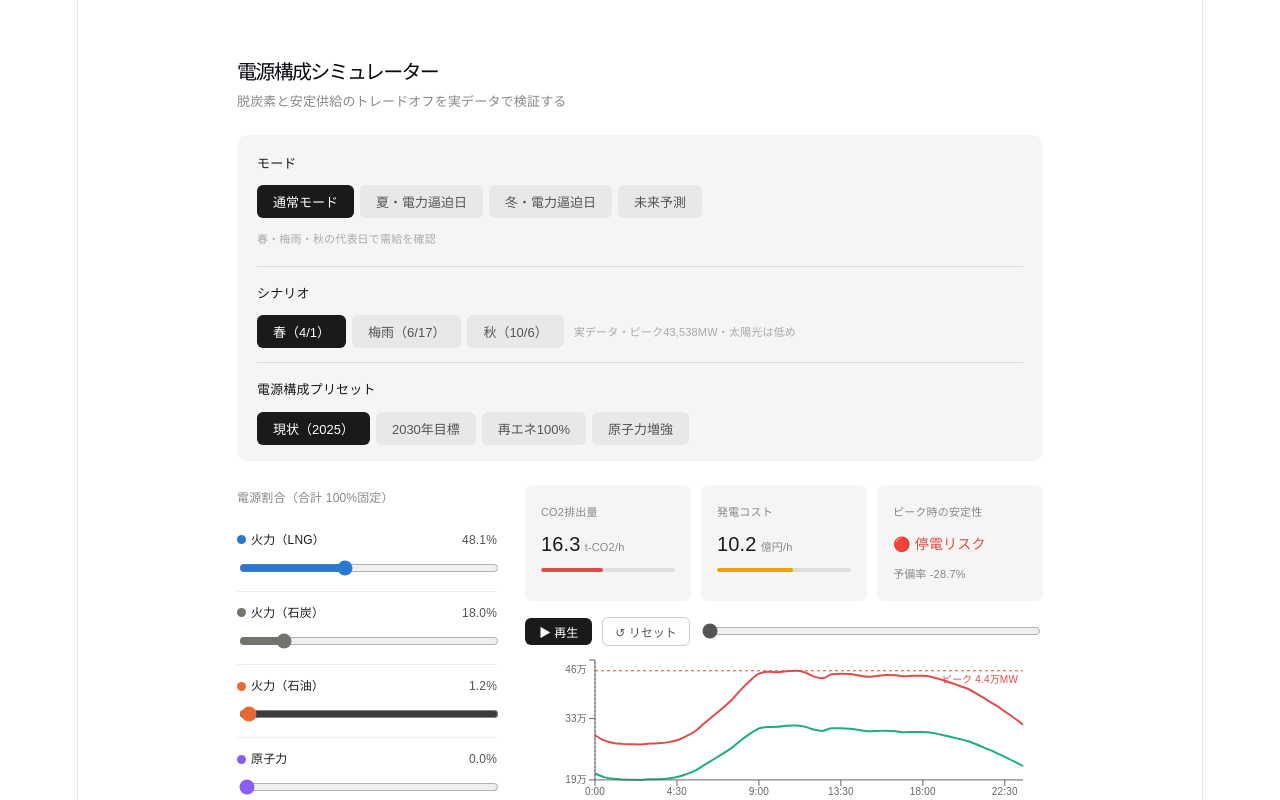
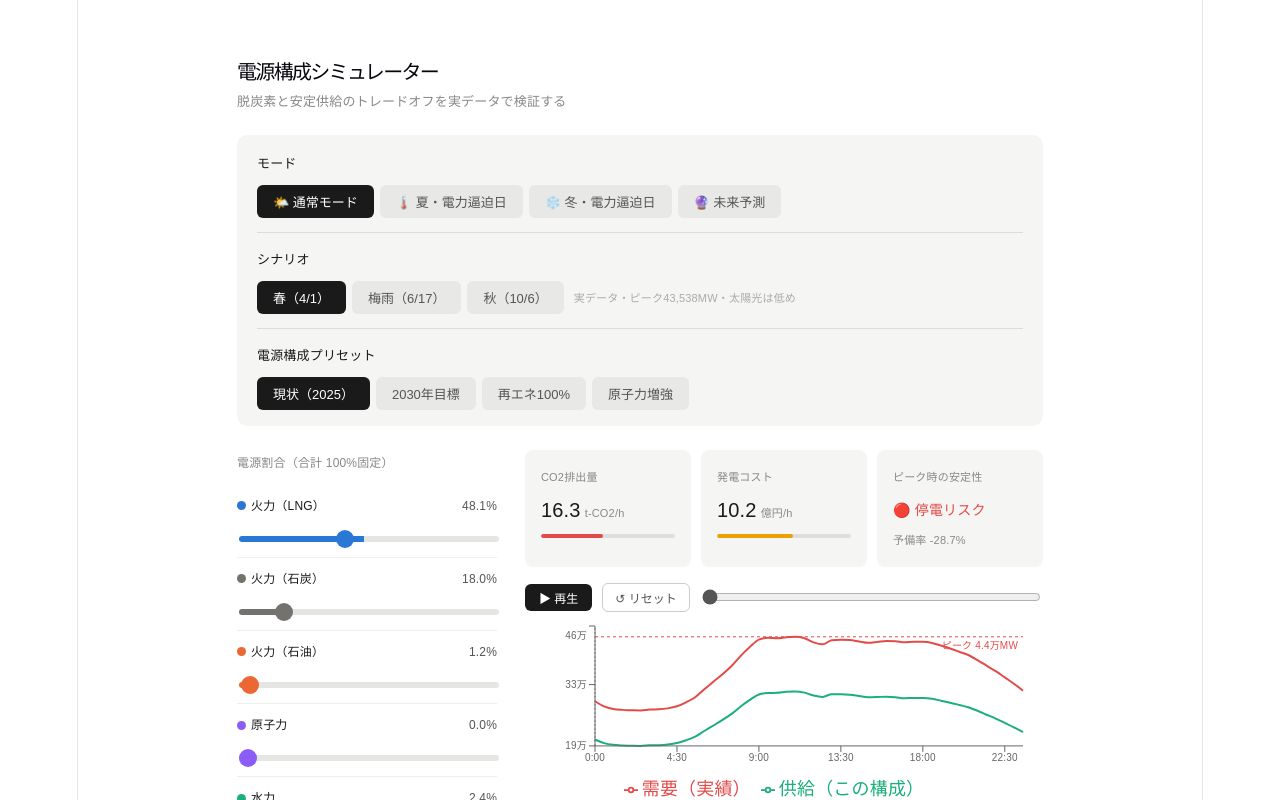
Before and after one commit to Nishiyama1204/Watt-if, a React (Vite) app in the folder energy-simulator/: page / in a window 1280 px wide. Shown: the top 800 px of the page. Built offline with nearby package versions, Linux system fonts and the light colour scheme.

Commit message:
バーの色変更（ブラウザの基本設定に依存しないよう改良）

```diff
--- a/energy-simulator/src/App.css
+++ b/energy-simulator/src/App.css
@@ -182,3 +182,51 @@
     border-right-color: var(--border);
   }
 }
+
+/* ============================================================
+   電源割合スライダー（.mix-slider）
+   ブラウザごとに未選択部分の色がバラバラになるのを防ぐため、
+   デフォルトの見た目をリセットし、トラック全体を
+   JSX側で指定するグラデーション背景で塗り分ける。
+   ============================================================ */
+.mix-slider {
+  -webkit-appearance: none;
+  appearance: none;
+  height: 6px;
+  border-radius: 3px;
+  outline: none;
+  cursor: pointer;
+}
+
+.mix-slider::-webkit-slider-runnable-track {
+  height: 6px;
+  border-radius: 3px;
+  background: transparent; /* インラインstyleのbackgroundを使う */
+}
+
+.mix-slider::-webkit-slider-thumb {
+  -webkit-appearance: none;
+  appearance: none;
+  width: 18px;
+  height: 18px;
+  border-radius: 50%;
+  background: currentColor;
+  border: none;
+  margin-top: -6px; /* トラック(6px)に対してつまみ(18px)を中央揃え */
+  cursor: pointer;
+}
+
+.mix-slider::-moz-range-track {
+  height: 6px;
+  border-radius: 3px;
+  background: transparent;
+}
+
+.mix-slider::-moz-range-thumb {
+  width: 18px;
+  height: 18px;
+  border-radius: 50%;
+  background: currentColor;
+  border: none;
+  cursor: pointer;
+}
--- a/energy-simulator/src/App.jsx
+++ b/energy-simulator/src/App.jsx
@@ -4,6 +4,7 @@ import {
   ResponsiveContainer, Legend, ReferenceLine,
   BarChart, Bar, Cell,
 } from "recharts";
+import "./App.css";
 
 // ============================================================
 // 定数
@@ -27,10 +28,10 @@ const PRESETS = {
 
 // モード・シナリオ定義
 const MODES = {
-  normal:  { label:"通常モード",      desc:"春・梅雨・秋の代表日で需給を確認" },
-  summer:  { label:"夏・電力逼迫日",  desc:"記録的猛暑日の実データで検証" },
-  winter:  { label:"冬・電力逼迫日",  desc:"厳冬期の電力逼迫日の実データで検証" },
-  predict: { label:"未来予測",         desc:"気温を入力して需要と安定性を予測" },
+  normal:  { label:"🌤️ 通常モード",      desc:"春・梅雨・秋の代表日で需給を確認" },
+  summer:  { label:"🌡️ 夏・電力逼迫日",  desc:"記録的猛暑日の実データで検証" },
+  winter:  { label:"❄️ 冬・電力逼迫日",  desc:"厳冬期の電力逼迫日の実データで検証" },
+  predict: { label:"🔮 未来予測",         desc:"気温を入力して需要と安定性を予測" },
 };
 
 const SCENARIO_OPTIONS = {
@@ -554,10 +555,6 @@ export default function App() {
               }}>{v.label}</button>
             ))}
           </div>
-            {/* 追加：選択中モードの説明文 */}
-          <div style={{ fontSize:11, color:"#aaa", marginTop:8 }}>
-            {MODES[mode].desc}
-          </div>
         </div>
 
         {/* ② シナリオ（未来予測以外） */}
@@ -624,9 +621,14 @@ export default function App() {
                   <span style={{ fontSize:12, color:"#555", minWidth:38, textAlign:"right" }}>{pct.toFixed(1)}%</span>
                 </div>
                 <input type="range" min="0" max="100" step="1"
+                  className="mix-slider"
                   value={Math.round(mix[s.key] || 0)}
                   onChange={e => handleSlider(s.key, e.target.value)}
-                  style={{ width:"100%", accentColor:s.color }} />
+                  style={{
+                    width:"100%",
+                    color: s.color,
+                    background: `linear-gradient(to right, ${s.color} 0%, ${s.color} ${pct}%, #e5e5e2 ${pct}%, #e5e5e2 100%)`,
+                  }} />
               </div>
             );
           })}
```
